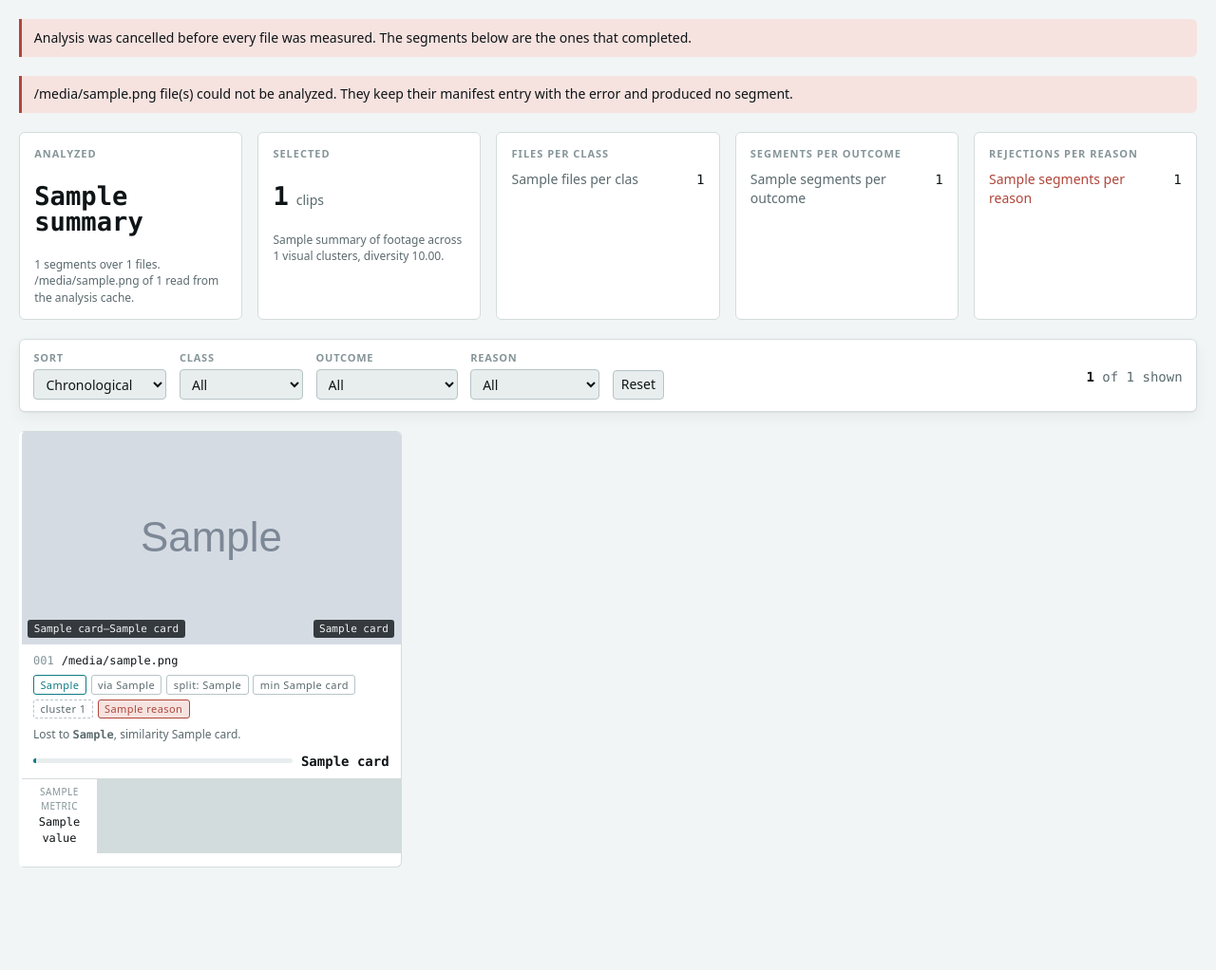
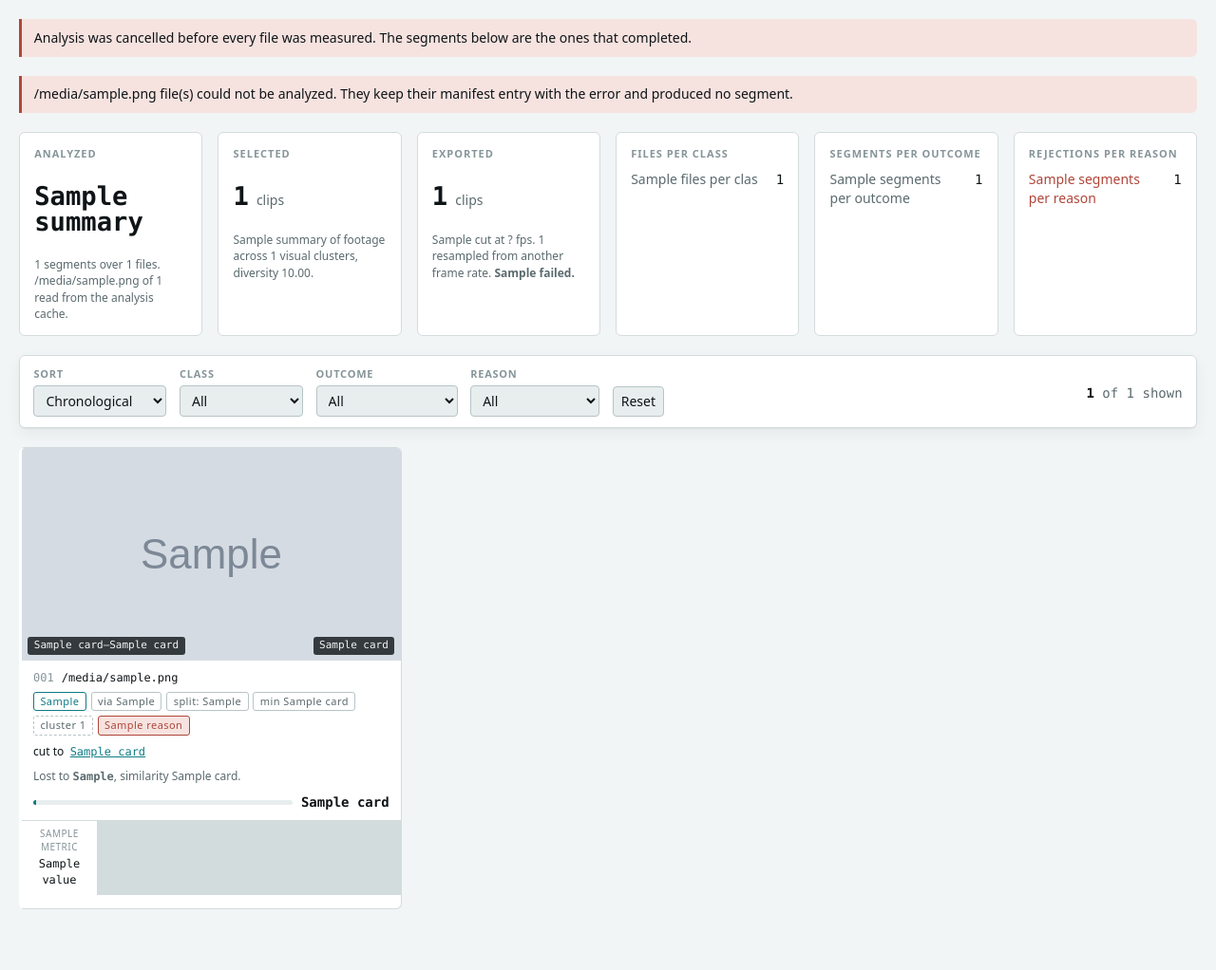
Before and after one commit to Stevesibilia/autocut, a Python web app: template autocut/core/templates/report.html.j2 in a window 1280 px wide. Shown: the part 117-1139 px from the top of the page at 95% size. Before the commit the page ends 1031 px from the top, so only its background shows below. Run offline with Jinja, Linux system fonts and the light colour scheme; the template is opened without the code that fills it: most values are stand-ins (such as "Sample title", 1, 10 or a date in 2020); grey boxes marked "Sample" are stand-in pictures.

Commit message:
feat(core): show the export in the review report
Each selected card names its exported file and links to it relatively, so the
whole output folder still works after being copied to another machine. A card
marks a fast cut, whose duration is approximate, and a clip resampled from a
frame rate that is not a multiple of the target, which are the two ways an output
can differ from what the card above it promises.

The header gains an Exported panel with the clip count, the mode and the target
frame rate, and says how many clips were resampled and how many failed.

A clip held back by a policy is dimmed with a neutral reason tag rather than
tinted with the rejection colour. It is not a failure, and the report should not
say that it is.

Assisted-by: claude-code/claude-opus-5

```diff
--- a/autocut/core/templates/report.html.j2
+++ b/autocut/core/templates/report.html.j2
@@ -294,6 +294,26 @@
     box-shadow: var(--shadow);
   }
 
+  .card.is-excluded {
+    border-left-color: var(--ink-muted);
+    opacity: 0.72;
+  }
+
+  .exported {
+    display: flex;
+    align-items: baseline;
+    gap: 0.4rem;
+    padding: 0 0.75rem 0.5rem;
+    margin: 0;
+    font-size: 12px;
+  }
+
+  .exported a {
+    font-family: var(--mono);
+    color: var(--accent);
+    overflow-wrap: anywhere;
+  }
+
   .badge {
     position: absolute;
     top: 0.4rem;
@@ -413,6 +433,8 @@
   .tag.klass { border-color: var(--accent); color: var(--accent); }
   .tag.cluster { border-style: dashed; }
   .tag.reason { border-color: var(--reject); color: var(--reject); background: var(--reject-wash); }
+  .tag.policy { border-color: var(--ink-muted); color: var(--ink-muted); background: transparent; }
+  .tag.warn { border-style: dashed; }
 
   .score {
     display: flex;
@@ -538,6 +560,25 @@
     </div>
 
     <div class="panel">
+      <h2>Exported</h2>
+      <p class="totals"><b>{{ summary.exported_count }}</b><span>clips</span></p>
+      <p class="note">
+        {% if summary.exported_count %}
+        {{ summary.export_mode or "precise" }} cut at
+        {{ "%g"|format(summary.export_fps) if summary.export_fps else "?" }} fps.
+        {% if summary.fps_converted_count %}
+        {{ summary.fps_converted_count }} resampled from another frame rate.
+        {% endif %}
+        {% if summary.export_failed %}
+        <b>{{ summary.export_failed }} failed.</b>
+        {% endif %}
+        {% else %}
+        Nothing exported yet. Run <code>autocut export</code>.
+        {% endif %}
+      </p>
+    </div>
+
+    <div class="panel">
       <h2>Files per class</h2>
       <dl class="tally">
         {% for name, count in summary.files_per_class %}
@@ -606,7 +647,7 @@
 
   <section class="grid" id="grid">
     {% for card in cards %}
-    <article class="card{% if card.outcome == 'rejected' %} is-rejected{% elif card.outcome == 'selected' %} is-selected{% endif %}"
+    <article class="card{% if card.outcome == 'rejected' %} is-rejected{% elif card.excluded %} is-excluded{% elif card.outcome == 'selected' %} is-selected{% endif %}"
              data-class="{{ card.source_class }}"
              data-outcome="{{ card.outcome }}"
              data-reason="{{ card.reason or '' }}"
@@ -640,8 +681,24 @@
         {% if card.cluster_id is not none %}
         <span class="tag cluster">cluster {{ card.cluster_id }}</span>
         {% endif %}
-        {% if card.reason %}<span class="tag reason">{{ card.reason }}</span>{% endif %}
+        {% if card.reason %}
+        <span class="tag {{ 'policy' if card.excluded else 'reason' }}">{{ card.reason }}</span>
+        {% endif %}
+        {% if card.export_mode == 'fast' %}
+        <span class="tag warn" title="Keyframe aligned, duration approximate">fast cut</span>
+        {% endif %}
+        {% if card.fps_converted %}
+        <span class="tag warn" title="Resampled from a frame rate that is not a multiple of the target">fps converted</span>
+        {% endif %}
       </div>
+      {% if card.exported_name %}
+      <p class="exported">
+        <span>cut to</span>
+        <a href="{{ card.exported_link }}">{{ card.exported_name }}</a>
+      </p>
+      {% elif card.export_error %}
+      <p class="lost">Export failed: {{ card.export_error }}</p>
+      {% endif %}
       {% if card.lost_to %}
       <p class="lost">
         Lost to <b>{{ card.lost_to }}</b>{% if card.similarity_label %}, similarity
```
Also changed, not shown: autocut/core/report.py (+25 -3 lines), tests/unit/test_report.py (+89 -0 lines).
